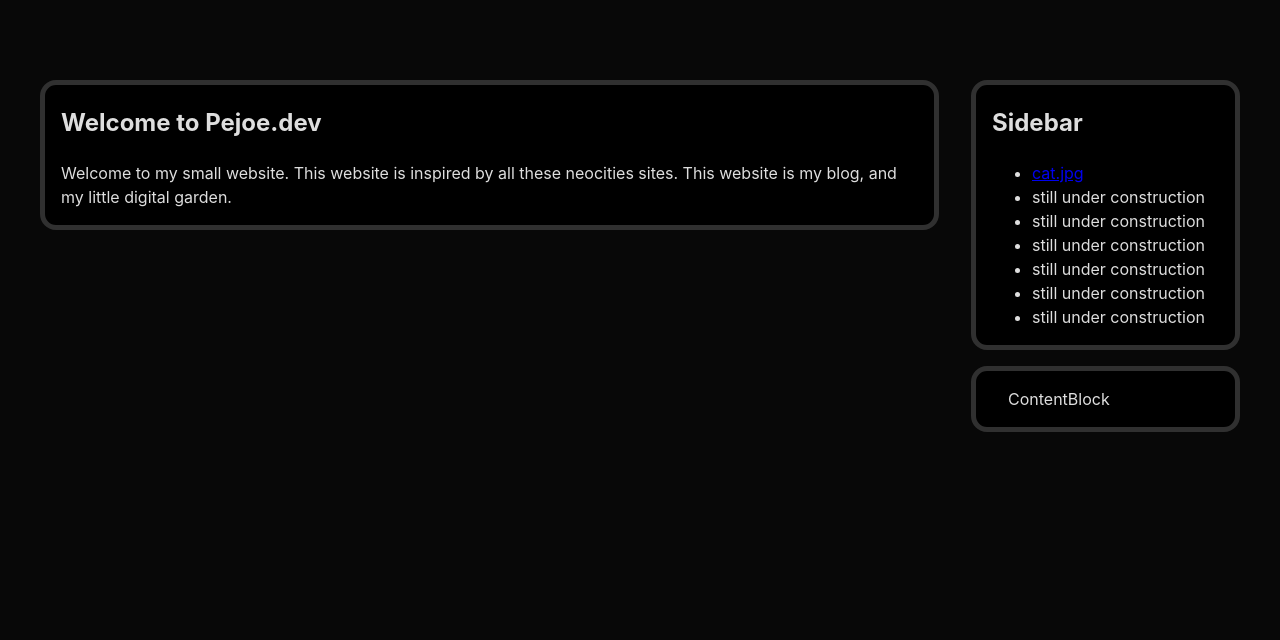
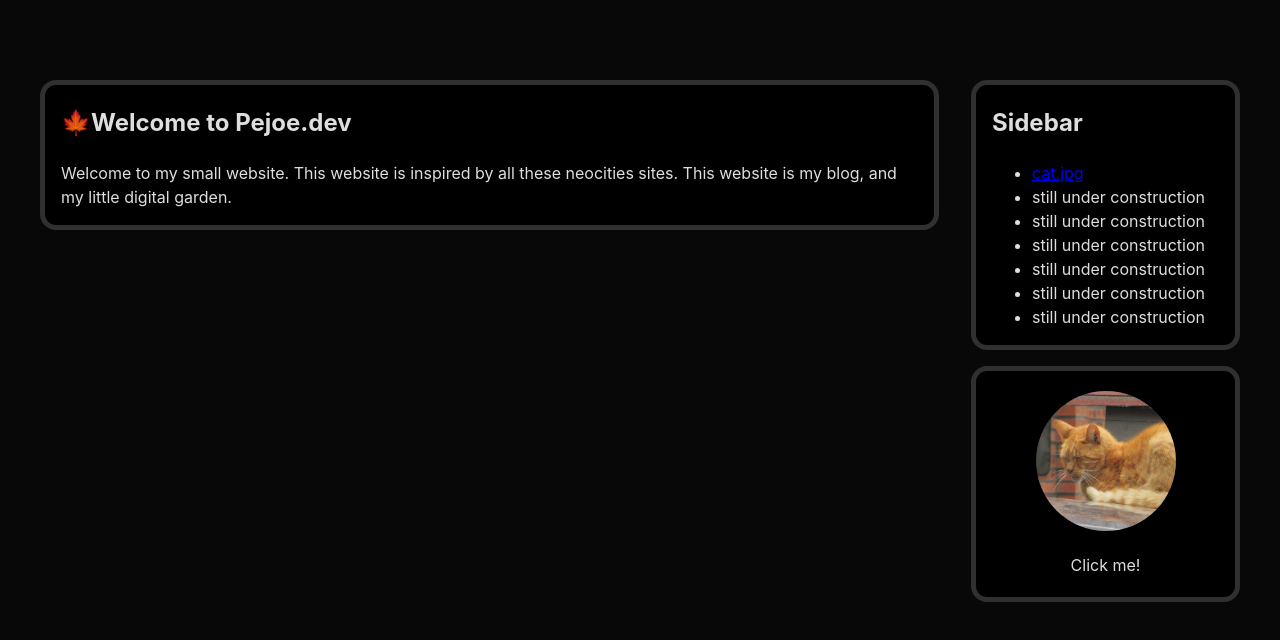
Before and after one commit to pejoedev/pejoe.dev, a React (Vite) app: page / in a window 1280 px wide. Shown: the top 640 px of the page. Built offline with nearby package versions, Linux system fonts and the light colour scheme.

Commit message:
adding the cat

```diff
--- /dev/null
+++ b/src/components/SpinningPFP/SpinningPFP.css
@@ -0,0 +1,7 @@
+.spinning-pfp {
+  width: 140px;
+  height: 140px;
+  border-radius: 50%;
+  cursor: pointer;
+  user-select: none;
+}
--- /dev/null
+++ b/src/components/SpinningPFP/SpinningPFP.tsx
@@ -0,0 +1,57 @@
+import React, { useRef, useEffect } from 'react';
+import './SpinningPFP.css';
+
+interface SpinningPFPProps {
+    src: string;
+    alt?: string;
+}
+
+const SpinningPFP: React.FC<SpinningPFPProps> = ({ src, alt = 'avatar' }) => {
+    const imgRef = useRef<HTMLImageElement>(null);
+    const stateRef = useRef({
+        angle: 0,
+        velocity: 0,
+        lastTime: null as number | null
+    });
+
+    useEffect(() => {
+        const animate = (time: number) => {
+            const state = stateRef.current;
+
+            if (state.lastTime === null) state.lastTime = time;
+            const dt = (time - state.lastTime) / 1000;
+
+            if (Math.abs(state.velocity) > 0.001) {
+                state.angle += state.velocity * dt;
+                state.velocity *= 0.98;
+
+                if (imgRef.current) {
+                    imgRef.current.style.transform = `rotate(${state.angle}rad)`;
+                }
+            }
+
+            state.lastTime = time;
+            requestAnimationFrame(animate);
+        };
+
+        const frameId = requestAnimationFrame(animate);
+
+        return () => cancelAnimationFrame(frameId);
+    }, []);
+
+    const handleClick = () => {
+        stateRef.current.velocity += 15 + (Math.random() * 15);
+    };
+
+    return (
+        <img
+            ref={imgRef}
+            src={src}
+            alt={alt}
+            onClick={handleClick}
+            className="spinning-pfp"
+        />
+    );
+};
+
+export default SpinningPFP;
--- a/src/pages/Home.tsx
+++ b/src/pages/Home.tsx
@@ -2,13 +2,14 @@ import React from 'react'
 import './Home.css'
 import ContentBlock from '../components/ContentBlock/ContentBlock'
 import Sidebar from '../components/Sidebar/Sidebar'
+import SpinningPFP from '../components/SpinningPFP/SpinningPFP'
 
 const Home: React.FC = () => {
     return (
         <div className="home">
             <section className="hero">
                 <ContentBlock>
-                    <h1>Welcome to Pejoe.dev</h1>
+                    <h1>🍁Welcome to Pejoe.dev</h1>
                     <p>
                         Welcome to my small website. This website is inspired by all these neocities sites.
                         This website is my blog, and my little digital garden.
@@ -18,7 +19,10 @@ const Home: React.FC = () => {
             <section className="sidebar">
                 <Sidebar></Sidebar>
                 <ContentBlock>
-
+                    <div style={{ margin: '20px auto', width: '140px' }}>
+                        <SpinningPFP src={'1mb_poes.png'} ></SpinningPFP>
+                        <p style={{ textAlign: 'center' }}>Click me!</p>
+                    </div>
                 </ContentBlock>
             </section>
 
```
Also changed, not shown: public/1mb_poes.png (added).
